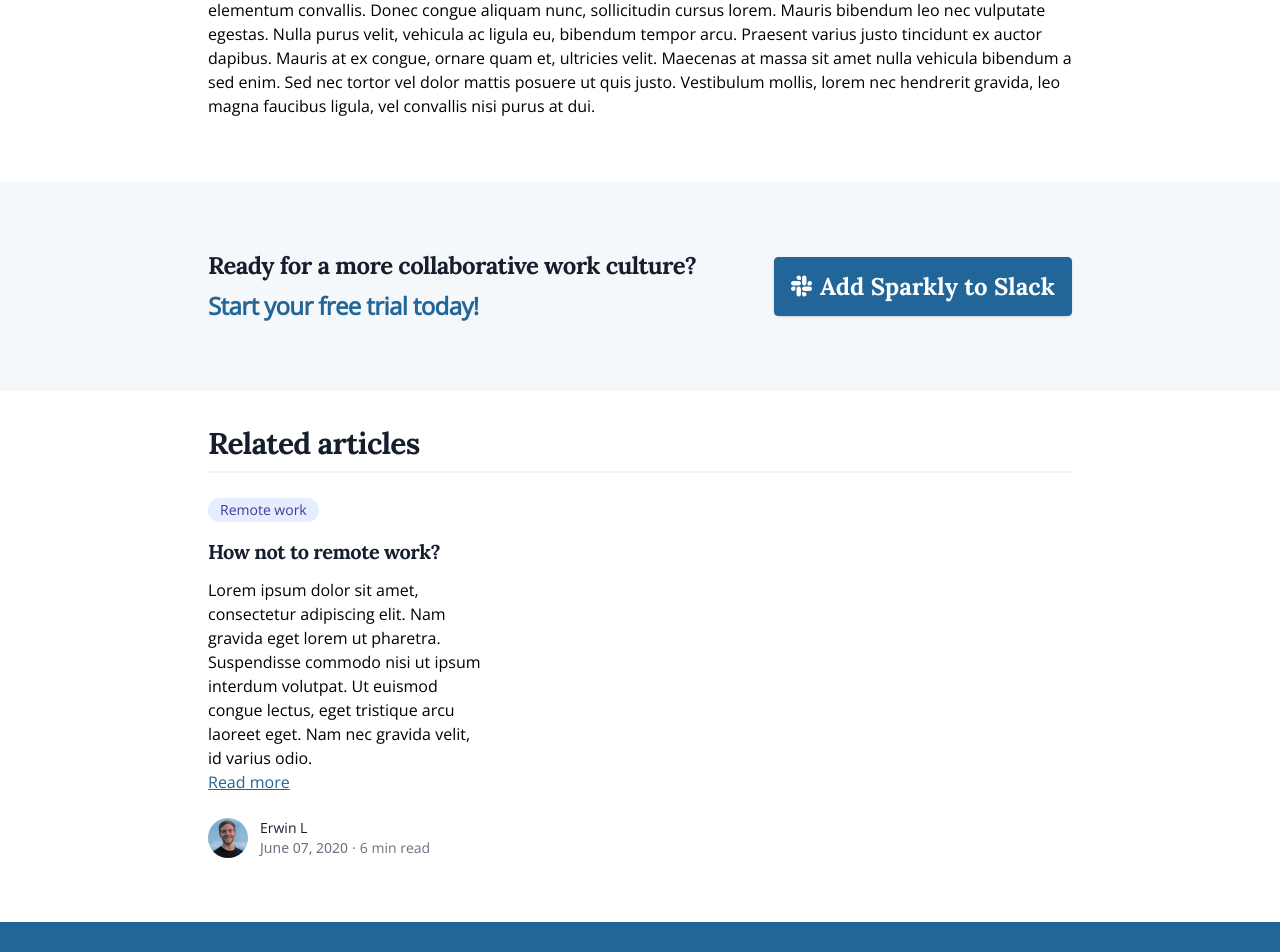
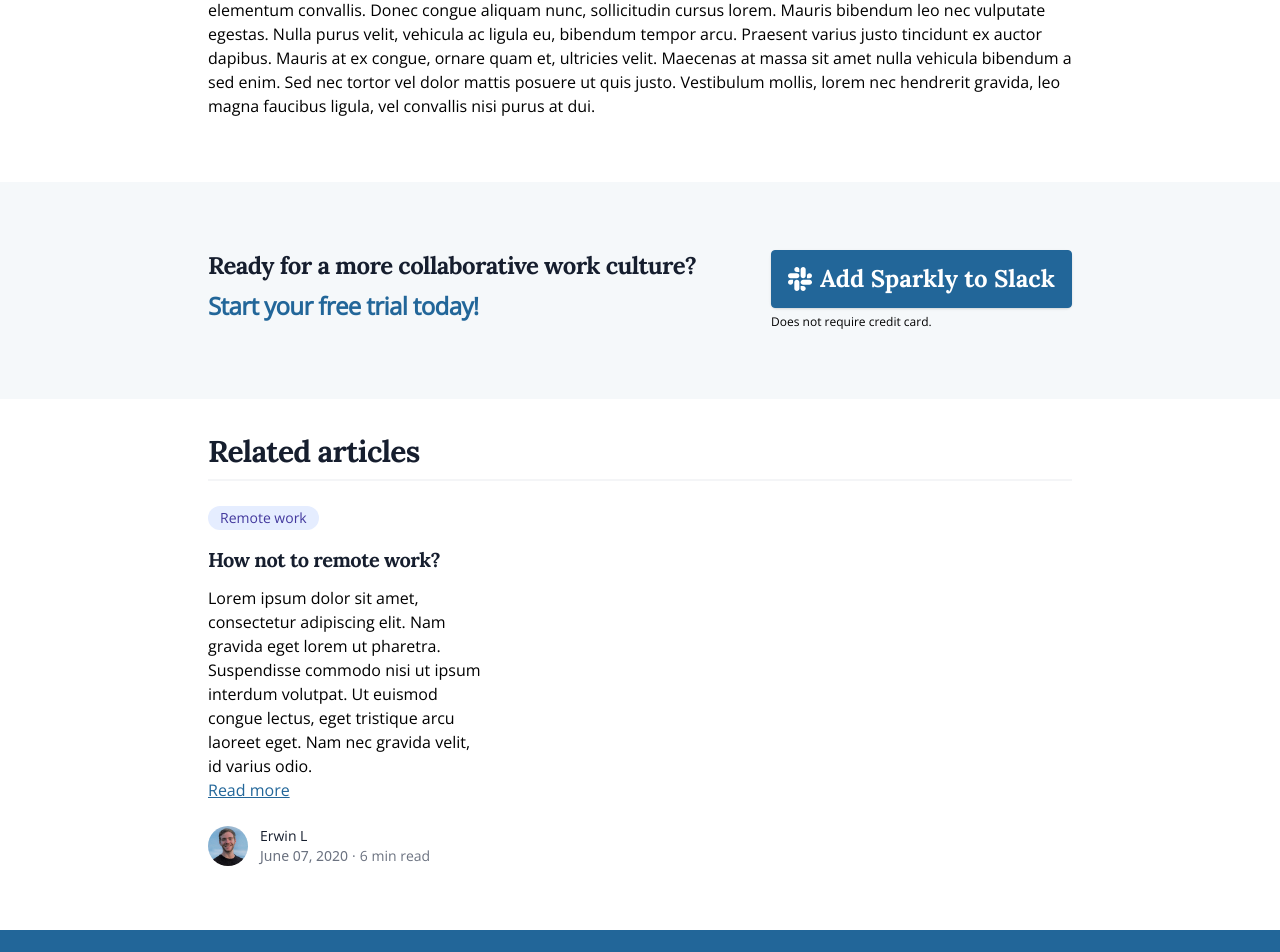
Before and after one commit to Sparklybot/sparklybot.github.io, a Jekyll site: the page built from _posts/2020-06-08-how-to-remote-work.md, in a window 1280 px wide. Shown: the part 932-1884 px from the top of the page. Built offline with Jekyll 4.4.1, drawn with Linux system fonts in a browser that asks for light colours; nearby versions of some CDN libraries; comment, search, counter and statistics services are not loaded.

Commit message:
minor change to CTA

```diff
--- a/_layouts/post.html
+++ b/_layouts/post.html
@@ -47,17 +47,23 @@ layout: default
 
 <div class="bg-light">
     <div class="max-w-4xl mx-auto py-12 px-4 lg:py-16 lg:flex lg:items-center lg:justify-between">
-        <h2 class="text-2xl leading-9 font-extrabold tracking-tight text-gray-900 sm:leading-10">
+        <h2 class="mb-2 text-2xl leading-9 font-extrabold tracking-tight text-gray-900 sm:leading-10">
             Ready for a more collaborative work culture?
             <br />
             <span class="text-primary">Start your free trial today!
       </span>
         </h2>
-        <div class="mt-8 flex lg:flex-shrink-0 lg:mt-0">
-            <div class="inline-flex rounded-md shadow">
-                <a id="blog-cta" href="https://sparklybot.com/auth/install" class="text-center text-2xl font-title font-semibold inline-block px-4 py-4 mx-auto leading-none border rounded text-white bg-primary border-primary hover:underline">
-                    <i class="fab fa-slack mr-2"></i>Add Sparkly to Slack
+        <div class="mt-8 grid lg:mt-0">
+            <div class="rounded-md shadow">
+                <a id="blog-cta" href="https://sparklybot.com/auth/install" class="flex text-center text-2xl font-title font-semibold inline-block px-4 py-4 mx-auto leading-none border rounded text-white bg-primary border-primary hover:underline">
+                    <svg class="h-6 w-6 mr-2" fill="currentColor" viewBox="0 0 24 24">
+                        <path d="m8.843 12.651c-1.392 0-2.521 1.129-2.521 2.521v6.306c0 1.392 1.129 2.521 2.521 2.521s2.521-1.129 2.521-2.521v-6.306c-.001-1.392-1.13-2.521-2.521-2.521z"/><path d="m.019 15.172c0 1.393 1.13 2.523 2.523 2.523s2.523-1.13 2.523-2.523v-2.523h-2.521c-.001 0-.001 0-.002 0-1.393 0-2.523 1.13-2.523 2.523z"/><path d="m8.846-.001c-.001 0-.002 0-.003 0-1.393 0-2.523 1.13-2.523 2.523s1.13 2.523 2.523 2.523h2.521c0-1.431 0-1.083 0-2.528-.001-1.391-1.128-2.518-2.518-2.518z"/><path d="m2.525 11.37h6.318c1.393 0 2.523-1.13 2.523-2.523s-1.13-2.523-2.523-2.523h-6.318c-1.393 0-2.523 1.13-2.523 2.523s1.13 2.523 2.523 2.523z"/><path d="m21.457 6.323c-1.391 0-2.518 1.127-2.518 2.518v.005 2.523h2.521c1.393 0 2.523-1.13 2.523-2.523s-1.13-2.523-2.523-2.523c-.001 0-.002 0-.003 0z"/><path d="m12.641 2.522v6.325c0 1.392 1.129 2.521 2.521 2.521s2.521-1.129 2.521-2.521v-6.325c0-1.392-1.129-2.521-2.521-2.521-1.392 0-2.521 1.129-2.521 2.521z"/><path d="m17.682 21.476c0-1.392-1.129-2.521-2.521-2.521h-2.521v2.523c.001 1.391 1.129 2.519 2.521 2.519s2.521-1.129 2.521-2.521z"/><path d="m21.479 12.649h-6.318c-1.393 0-2.523 1.13-2.523 2.523s1.13 2.523 2.523 2.523h6.318c1.393 0 2.523-1.13 2.523-2.523s-1.13-2.523-2.523-2.523z"/>
+                    </svg>
+                    Add Sparkly to Slack
                 </a>
+            </div>
+            <div class="self-center">
+                <a class="leading-normal mt-2 text-center text-xs self-center">Does not require credit card.</a>
             </div>
         </div>
     </div>
```
Also changed, not shown: css/site.css.
